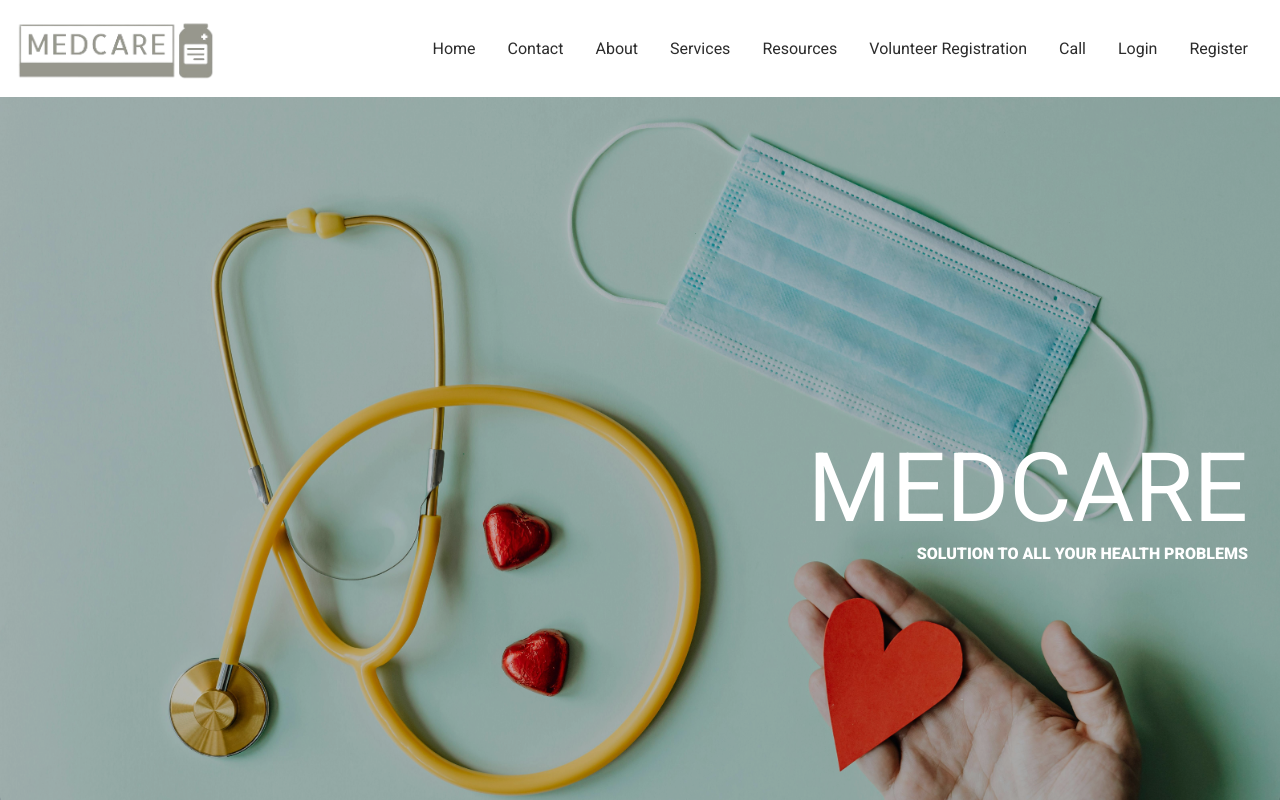
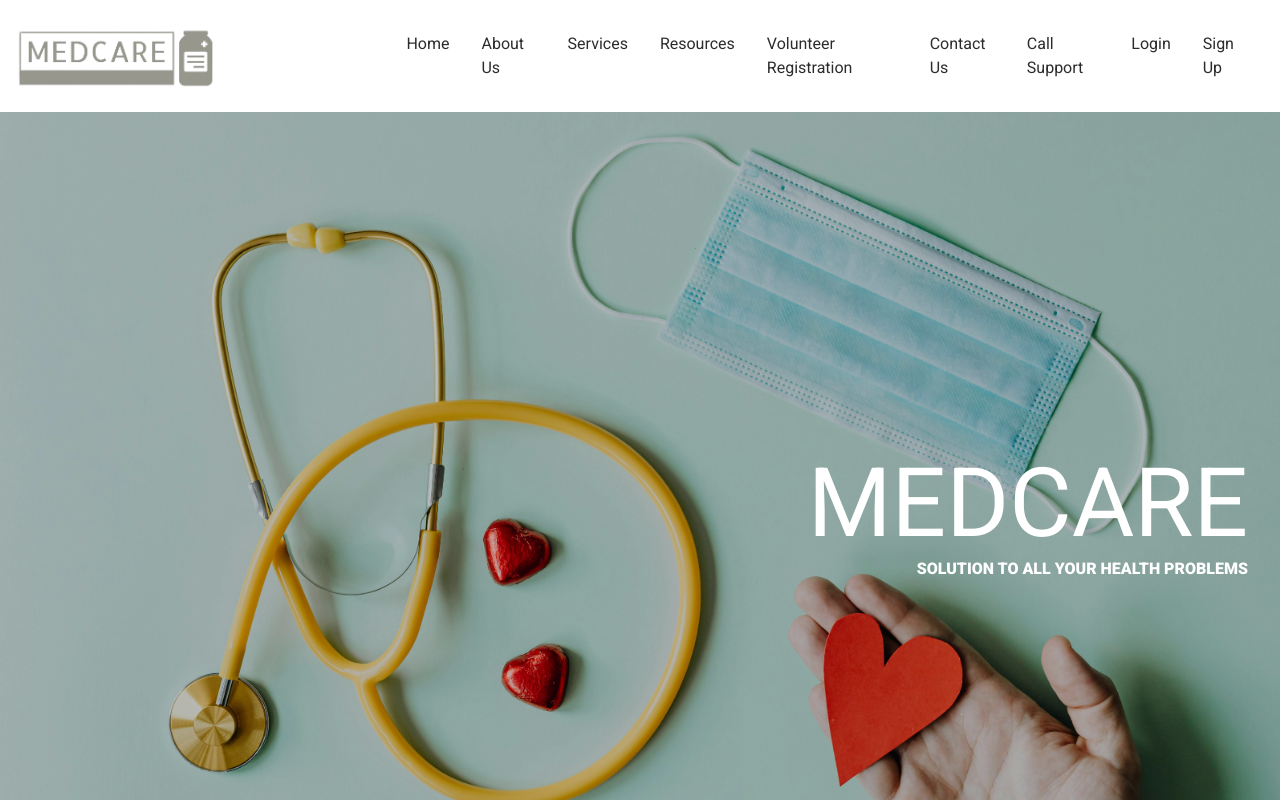
Before and after one commit to BTANISHA11/medcare, a React (Create React App) app: page / in a window 1280 px wide. Shown: the top 800 px of the page. Built offline with nearby package versions, Linux system fonts and the light colour scheme.

Commit message:
Update Header.js

```diff
--- a/src/components/Header.js
+++ b/src/components/Header.js
@@ -8,14 +8,14 @@ const Header = () => {
       <img src={logo} alt="logo" width={200} height={100} />
       <main>
         <HashLink to={"/#home"}>Home</HashLink>
-        <Link to={"/contact"}>Contact</Link>
-        <HashLink to={"/#about"}>About</HashLink>
+        <HashLink to={"/#about"}>About Us</HashLink>
         <Link to={"/services"}>Services</Link>
         <Link to={"/resources"}>Resources</Link>
         <Link to={"/volunteer"}>Volunteer Registration</Link>
-        <Link to={"/call"}>Call</Link>
+        <Link to={"/contact"}>Contact Us</Link>
+        <Link to={"/call"}>Call Support</Link>
         <Link to={"/login"}>Login</Link>
-        <Link to={"/register"}>Register</Link>
+        <Link to={"/register"}>Sign Up</Link>
       </main>
     </nav>
   );
```
